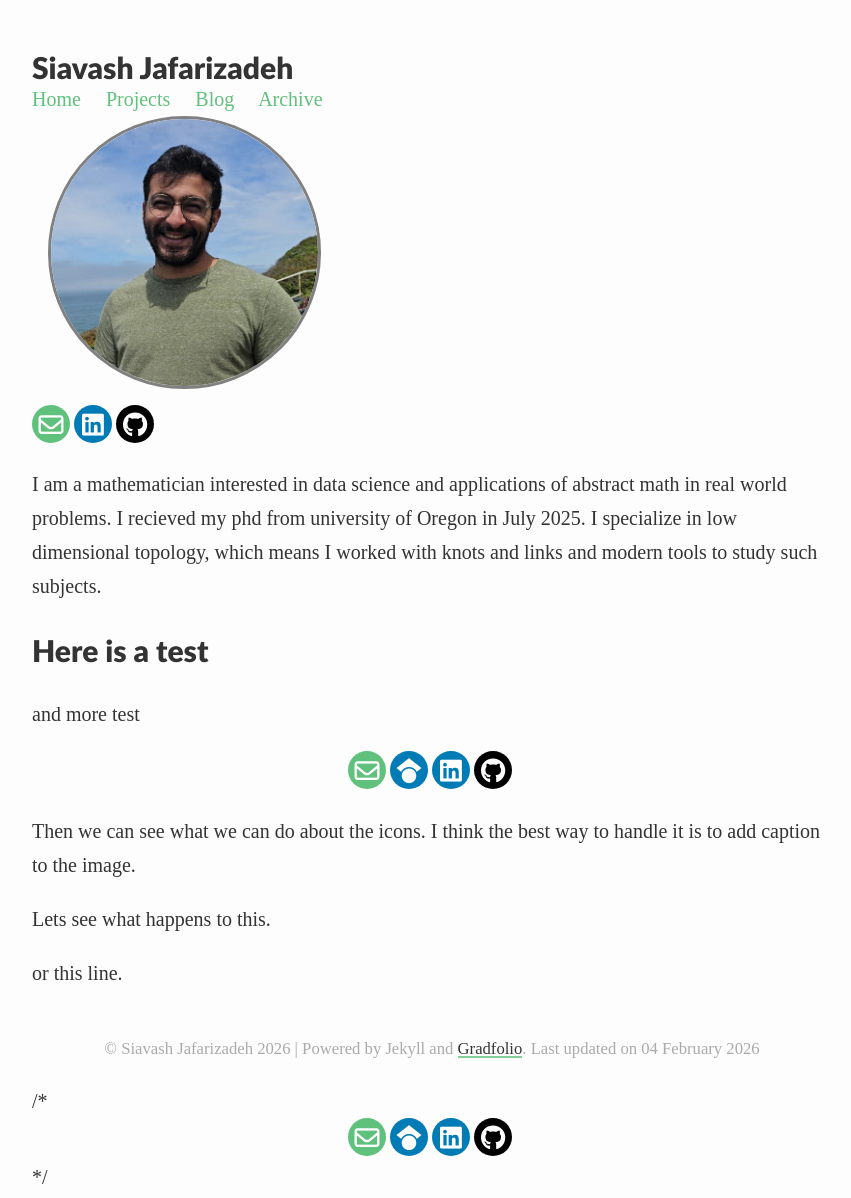
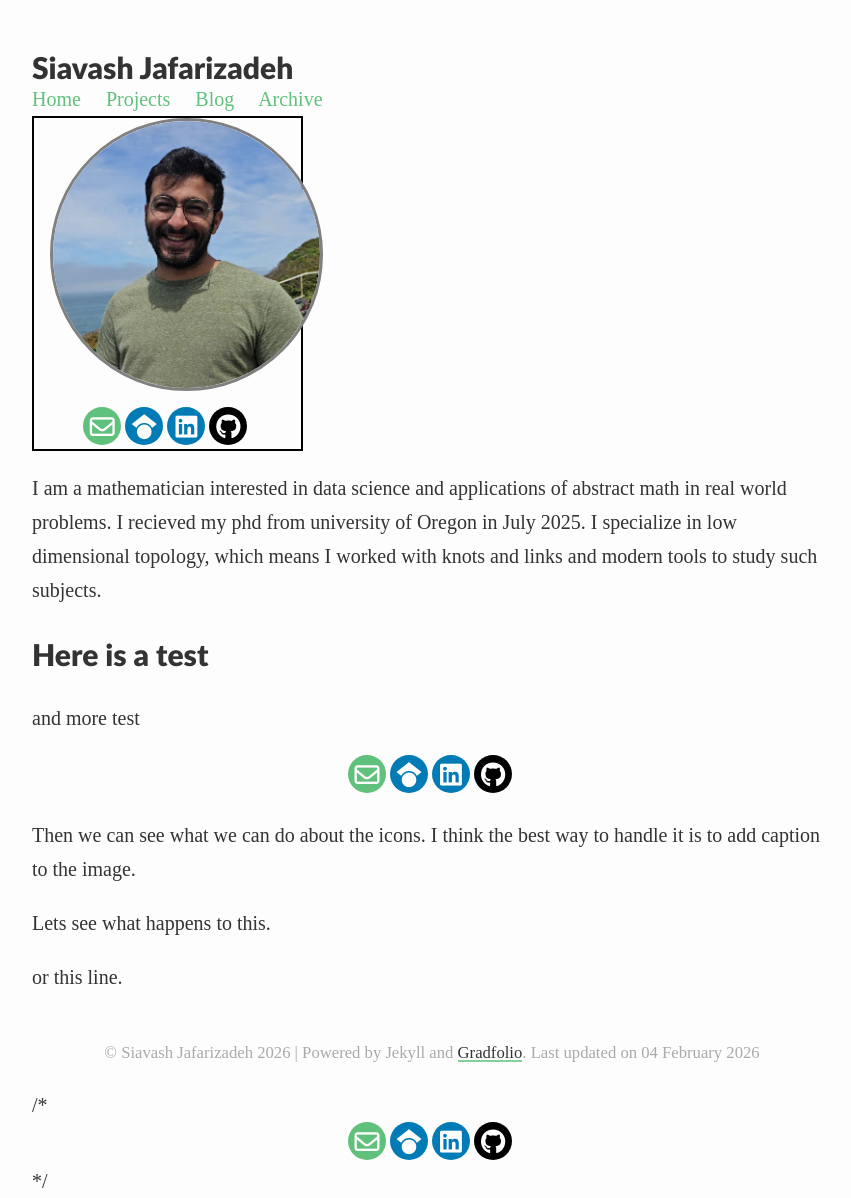
Before and after one commit to Sia-jaf/Sia-jaf.github.io, a Jekyll site: the page built from index.md, in a window 1280 px wide. Shown: the whole page, without its empty margins (208-1059 px from the left). Built offline with Jekyll 4.4.1, drawn with Linux system fonts in a browser that asks for light colours; some web fonts are replaced.

Commit message:
It has extra space on the other side of profile.

```diff
--- a/_layouts/about.html
+++ b/_layouts/about.html
@@ -5,11 +5,14 @@
 {% if page.profile %}
     {% if page.profile.image %}
             <div class="profile-container">
-                <div width="33%">
-                <img class="profile {{ page.profile.align }}"  width="100%" src="{{ page.profile.image | prepend: '/assets/images/' | relative_url }}">
+                <div>
+                <img class="profile {{ page.profile.align }}" src="{{ page.profile.image | prepend: '/assets/images/' | relative_url }}">
                 </div>
                 <br>
-                <div class="rounded-social-buttons" style="float: left;">
+
+                <div class="rounded-social-buttons">
+                    {% include social-footer.html %}
+                    <!--
                     {%- if site.email -%}
                     <a title="{{ _locale_string_email }}"
                         class="social-button email" itemprop="email"
@@ -44,15 +47,7 @@
                     <i class="fab fa-github"></i>
                     </a>
                     {%- endif -%}
-
-                    {%- if site.stackoverflow -%}
-                    <a title="{{ _locale_string_follow | replace: '[NAME]', 'Stackoverflow' }}"
-                    class="social-button stackoverflow" itemprop="sameAs"
-                    href="https://stackoverflow.com/users/{{ site.stackoverflow }}"
-                    target="_blank">
-                    <i class="fab fa-brands fa-stack-overflow"></i>
-                    </a>
-                    {%- endif -%}
+                    -->
                 </div>
             </div>
     {% endif %}
--- a/assets/css/_sass/profile.scss
+++ b/assets/css/_sass/profile.scss
@@ -26,7 +26,9 @@
 .profile-container {
   display: inline-block;
   width: 33.33%;
-  grid-template-rows: 70% 30%;
+  /* grid-template-rows: 70% 30%; */
+  border: 2px solid black;
+  /* float: left; */
 }
 
 .profile {
```
Also changed, not shown: other parts of _layouts/about.html (+2 -2 lines).
